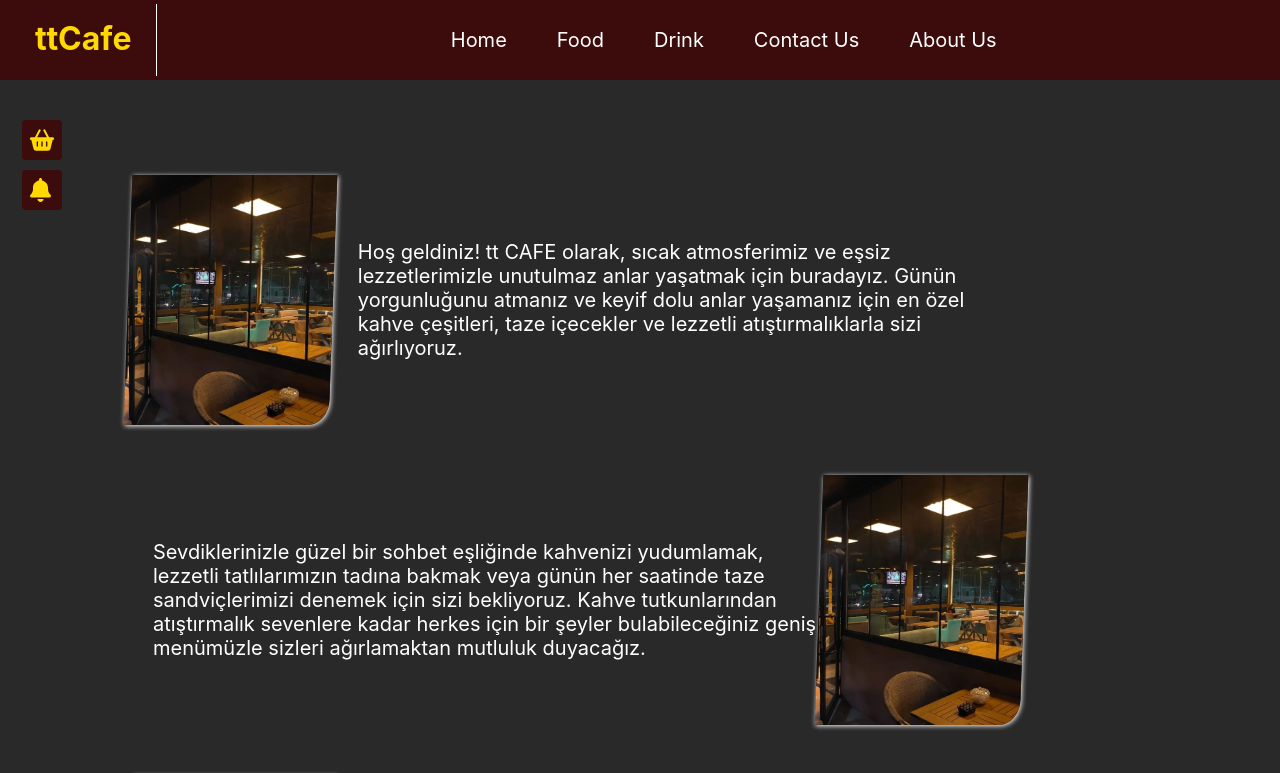
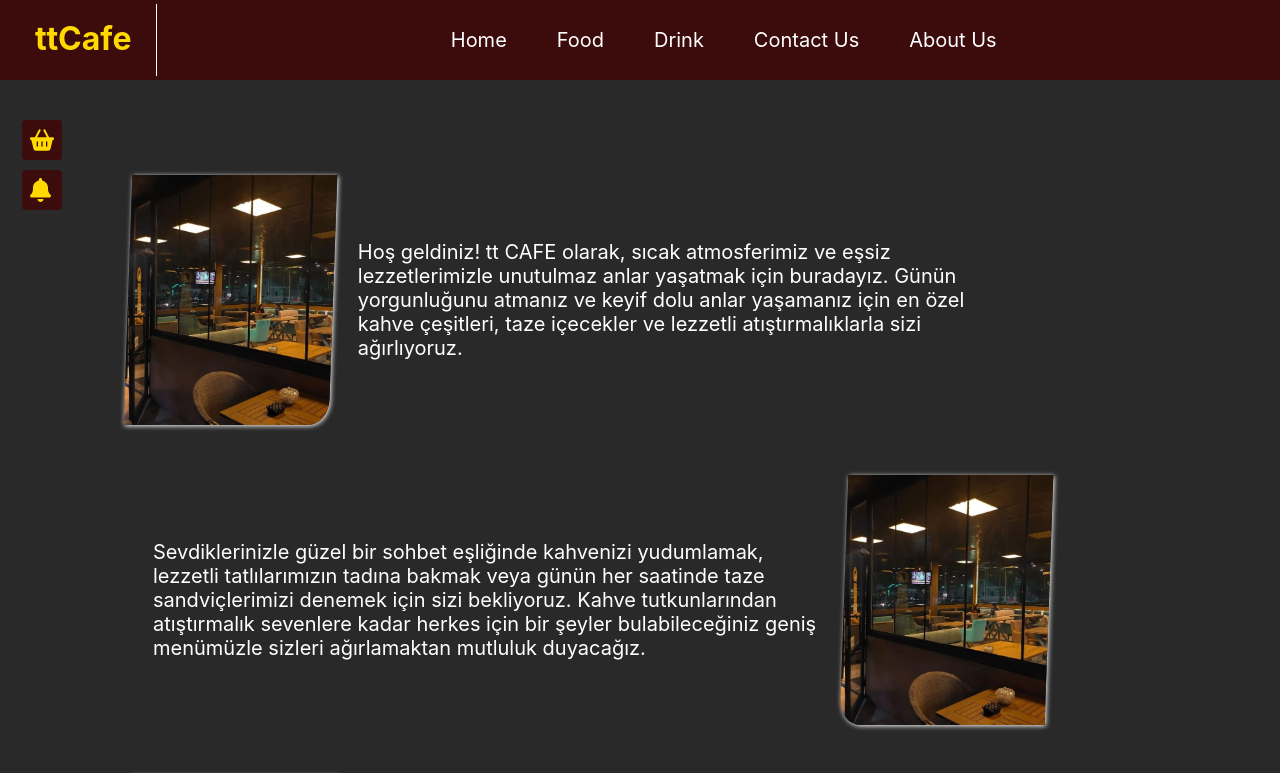
Before and after one commit to can-kayan/QRCode, a React (Create React App) app in the folder frontend/: page / in a window 1280 px wide. Shown: the top 773 px of the page. Built offline with nearby package versions, Linux system fonts and the light colour scheme; no server answers.

Commit message:
homePageDesign

```diff
--- a/frontend/package.json
+++ b/frontend/package.json
@@ -13,6 +13,7 @@
     "react-dom": "^18.2.0",
     "react-icons": "^4.10.1",
     "react-scripts": "5.0.1",
+    "react-scroll": "^1.8.9",
     "socket.io-client": "^4.7.2",
     "web-vitals": "^2.1.4"
   },
--- a/frontend/src/App.css
+++ b/frontend/src/App.css
@@ -27,6 +27,7 @@
   width: 65%;
   height: 100%;
   padding-left: 25px;
+  padding-right: 25px;
   text-align: left;
   color:#ffffff;
   display: flex;
@@ -45,13 +46,30 @@
   background-size: cover;
   border-end-end-radius: 10%;
   transform: skew(-2deg);
-  transition: 350ms;
+  transition: 500ms;
   cursor: pointer;
   box-shadow: 1px 1px 5px #ffffff;
 }
+
 .container-information>.boxInContainer>.imageInBox:hover{
   transform: scale(1.07);
-  transition: 350ms;
+  transition: 500ms;
+}
+.two{
+  width: 20%;
+  height: 100%;
+  background-image: url('./images/2copyWhatsApp\ Görsel\ 2023-08-08\ saat\ 12.25.14.jpg');
+  background-repeat: no-repeat;
+  background-size: cover;
+  border-end-start-radius: 10%;
+  transform: skew(-2deg);
+  transition: 500ms;
+  cursor: pointer;
+  box-shadow: 1px 1px 5px #ffffff;
+}
+.two:hover{
+  transform: scale(1.07);
+  transition: 500ms;
 }
 .container-main{
   width: 90%;
--- a/frontend/src/App.js
+++ b/frontend/src/App.js
@@ -1,5 +1,6 @@
 import { FaBackspace, FaBackward, FaFastBackward, FaFirstdraft, FaLastfm, FaLastfmSquare, FaStepBackward } from 'react-icons/fa';
 import './App.css';
+import {Link} from 'react-scroll'
 import ProductCard from './componentsJS/ProductCard';
 function App() {
  return(
@@ -11,8 +12,8 @@ function App() {
          </div>
          <div className='boxInContainer'>
 
-            <div className='textInBox Two' ><p>             Sevdiklerinizle güzel bir sohbet eşliğinde kahvenizi yudumlamak, lezzetli tatlılarımızın tadına bakmak veya günün her saatinde taze sandviçlerimizi denemek için sizi bekliyoruz. Kahve tutkunlarından atıştırmalık sevenlere kadar herkes için bir şeyler bulabileceğiniz geniş menümüzle sizleri ağırlamaktan mutluluk duyacağız.</p></div>
-            <div className='imageInBox Two'></div>
+            <div className='textInBox ' ><p>             Sevdiklerinizle güzel bir sohbet eşliğinde kahvenizi yudumlamak, lezzetli tatlılarımızın tadına bakmak veya günün her saatinde taze sandviçlerimizi denemek için sizi bekliyoruz. Kahve tutkunlarından atıştırmalık sevenlere kadar herkes için bir şeyler bulabileceğiniz geniş menümüzle sizleri ağırlamaktan mutluluk duyacağız.</p></div>
+            <div className='two'></div>
          </div>
          <div className='boxInContainer'>
             <div className='imageInBox'></div>
@@ -23,11 +24,16 @@ function App() {
       </div>
       <div className='container-main'>
          <div className='container-top'>
-            <div className='last-button'><FaBackward className='icon' style={{float:'left', cursor:'pointer'}} color='#ffd900' /></div>
+            <div className='last-button'><FaBackward className='icon' style={{float:'left', cursor:'pointer'}} color='#ffd900' />
+
+            </div>
             <div className='information-text'><p>Populate Product</p></div>
-            <div className='next-button'><FaBackward className='icon' style={{float:'right', cursor:'pointer' , transform:'rotate(180deg)'}} color='#ffd900' /></div>
+            <div className='next-button'><FaBackward className='icon' style={{float:'right', cursor:'pointer' , transform:'rotate(180deg)'}} color='#ffd900' />
+               <Link to="boxInContainerTwo" smooth={true} duration={500}></Link>
+            </div>
          </div>
          <div className='container-bottom'>
+
             <div className="boxInContainerOne">
                <ProductCard className="product-card" />
                <ProductCard className="product-card" />
```
Also changed, not shown: 1 other file (tests, documents, lock files or other folders).
